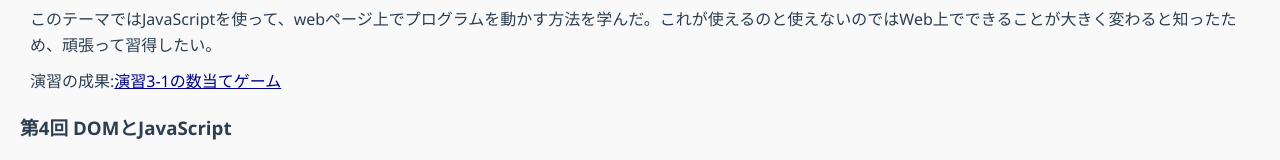
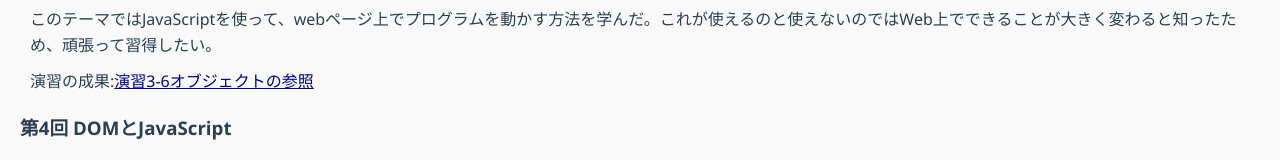
Before and after one commit to G484172024/medialabo, a plain HTML site: page index.html in a window 1280 px wide. Shown: the part 1210-1370 px from the top of the page. Drawn offline with Linux system fonts and the light colour scheme.

Commit message:
indexの修正2回目

```diff
--- a/index.html
+++ b/index.html
@@ -33,7 +33,7 @@
   <p>演習の成果:<a href="practice-css/browser-intro.html" title="第2回browser-intro" target="_blank">演習2-3のウェブブラウザ説明ページの装飾</a>
   <h3>第3回 JavaScriptの基本</h3>
   <p>このテーマではJavaScriptを使って、webページ上でプログラムを動かす方法を学んだ。これが使えるのと使えないのではWeb上でできることが大きく変わると知ったため、頑張って習得したい。</p>
-  <p>演習の成果:<a href="kazuate.html" title="第3回kazuate" target="_blank">演習3-1の数当てゲーム</a>
+  <p>演習の成果:<a href="practice-js/obj-practice.html" title="第3回obj-practice.html" target="_blank">演習3-6オブジェクトの参照</a>
   <h3>第4回 DOMとJavaScript</h3>
   <p>
     このテーマではHTML要素をJavaScriptで操作する方法（DOM操作）を学んだ。ボタンを用いることでユーザーからの入力でWebページの内容を変更したり、テキストボックスに数字を入れて演算をさせたりすることができるようになった。
```
